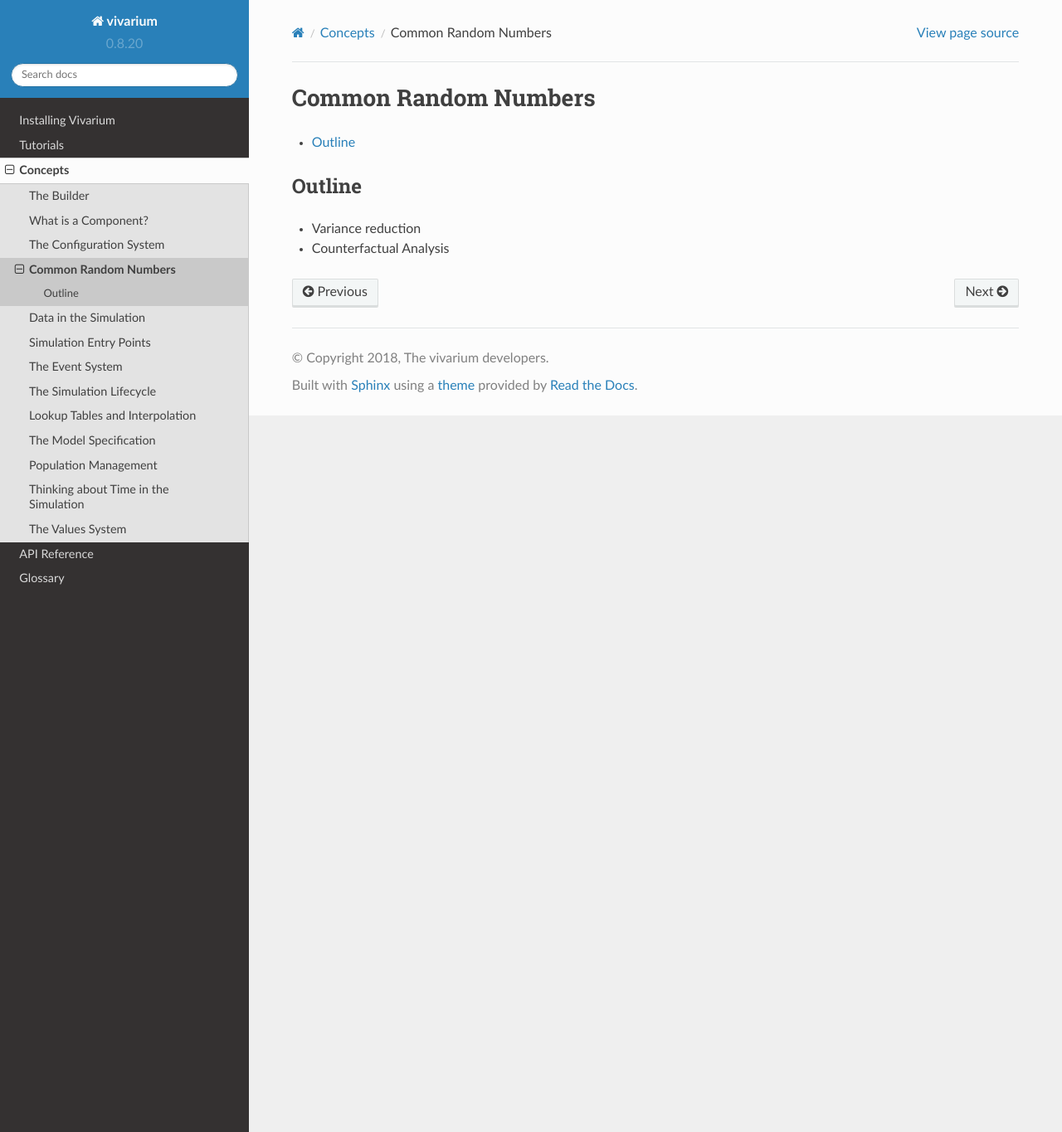
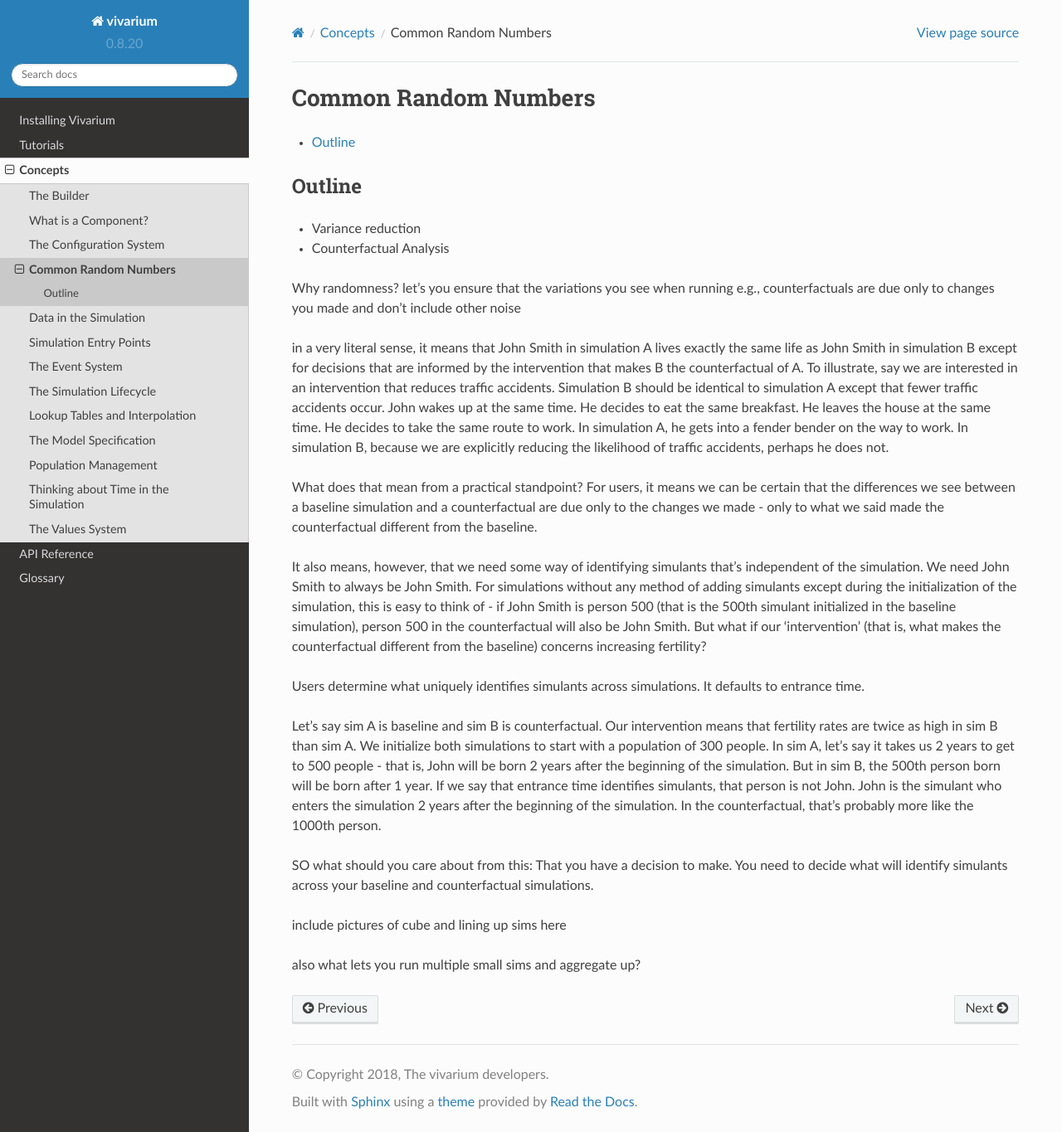
Before and after one commit to ihmeuw/vivarium, a Sphinx documentation site: the page built from docs/source/concepts/crn.rst, in a window 1280 px wide and 1365 px high. Shown: the whole window at 83% size. Built offline with Sphinx 7.4.7 and the Read the Docs theme 2.0.0, drawn with Linux system fonts in a browser that asks for light colours.

Commit message:
wip: randomness notes

```diff
--- a/docs/source/concepts/crn.rst
+++ b/docs/source/concepts/crn.rst
@@ -14,3 +14,45 @@ Outline
 
 - Variance reduction
 - Counterfactual Analysis
+
+
+Why randomness?
+let's you ensure that the variations you see when running e.g., counterfactuals are due only to changes you made and don't
+include other noise
+
+in a very literal sense, it means that John Smith in simulation A lives exactly the same life as John Smith in simulation
+B except for decisions that are informed by the intervention that makes B the counterfactual of A. To illustrate, say we
+are interested in an intervention that reduces traffic accidents. Simulation B should be identical to simulation A except
+that fewer traffic accidents occur. John wakes up at the same time. He decides to eat the same breakfast. He leaves the
+house at the same time. He decides to take the same route to work. In simulation A, he gets into a fender bender on the
+way to work. In simulation B, because we are explicitly reducing the likelihood of traffic accidents, perhaps he does not.
+
+
+What does that mean from a practical standpoint? For users, it means we can be certain that the differences we see between
+a baseline simulation and a counterfactual are due only to the changes we made - only to what we said made the counterfactual
+different from the baseline.
+
+It also means, however, that we need some way of identifying simulants that's independent of the simulation. We need
+John Smith to always be John Smith. For simulations without any method of adding simulants except during the initialization
+of the simulation, this is easy to think of - if John Smith is person 500 (that is the 500th simulant initialized in the baseline
+simulation), person 500 in the counterfactual will also be John Smith. But what if our 'intervention' (that is, what makes
+the counterfactual different from the baseline) concerns increasing fertility?
+
+Users determine what uniquely identifies simulants across simulations. It defaults to entrance time.
+
+Let's say sim A is baseline and sim B is counterfactual. Our intervention means that fertility rates are twice as high
+in sim B than sim A. We initialize both simulations to start with a population of 300 people. In sim A, let's say it
+takes us 2 years to get to 500 people - that is, John will be born 2 years after the beginning of the simulation. But in
+sim B, the 500th person born will be born after 1 year. If we say that entrance time identifies simulants, that person is
+not John. John is the simulant who enters the simulation 2 years after the beginning of the simulation. In the counterfactual,
+that's probably more like the 1000th person.
+
+
+SO what should you care about from this:
+That you have a decision to  make. You need to decide what will identify simulants across your baseline and counterfactual
+simulations.
+
+include pictures of cube and lining up sims here
+
+
+also what lets you run multiple small sims and aggregate up?
```
